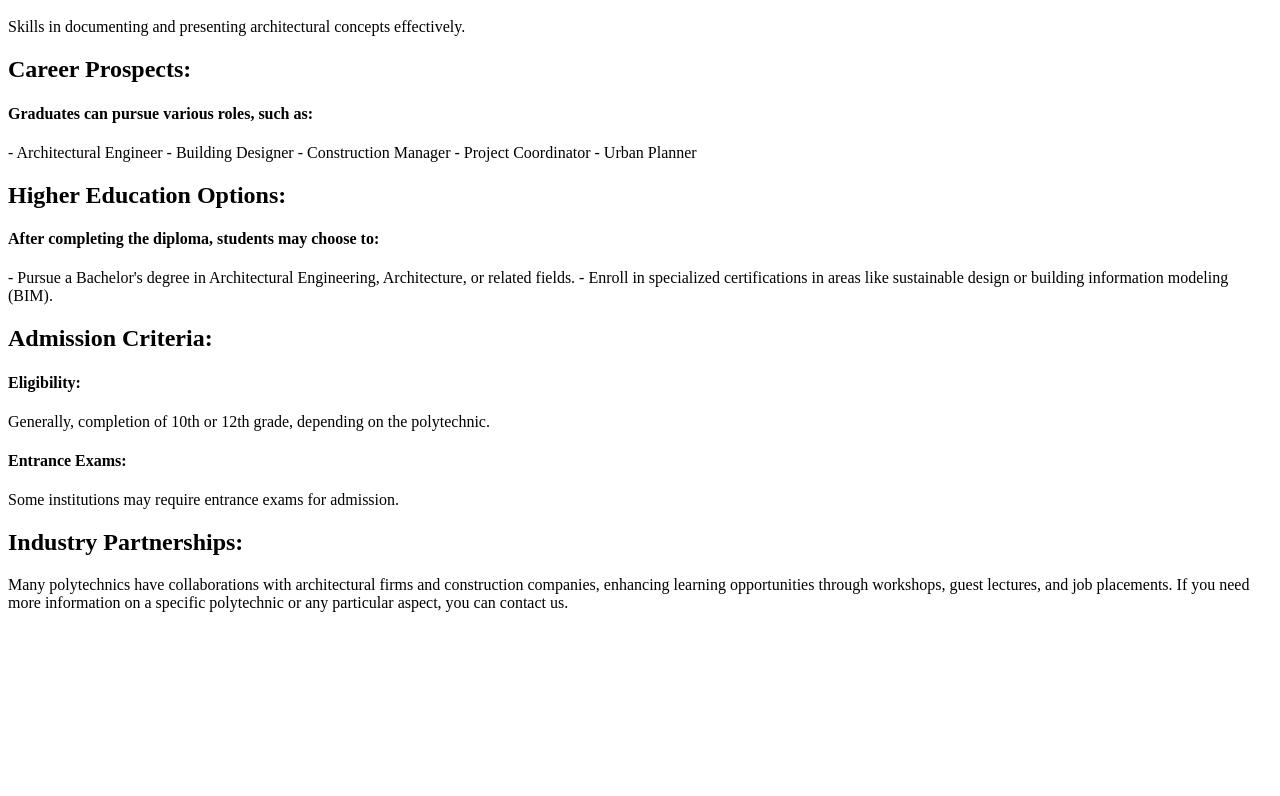
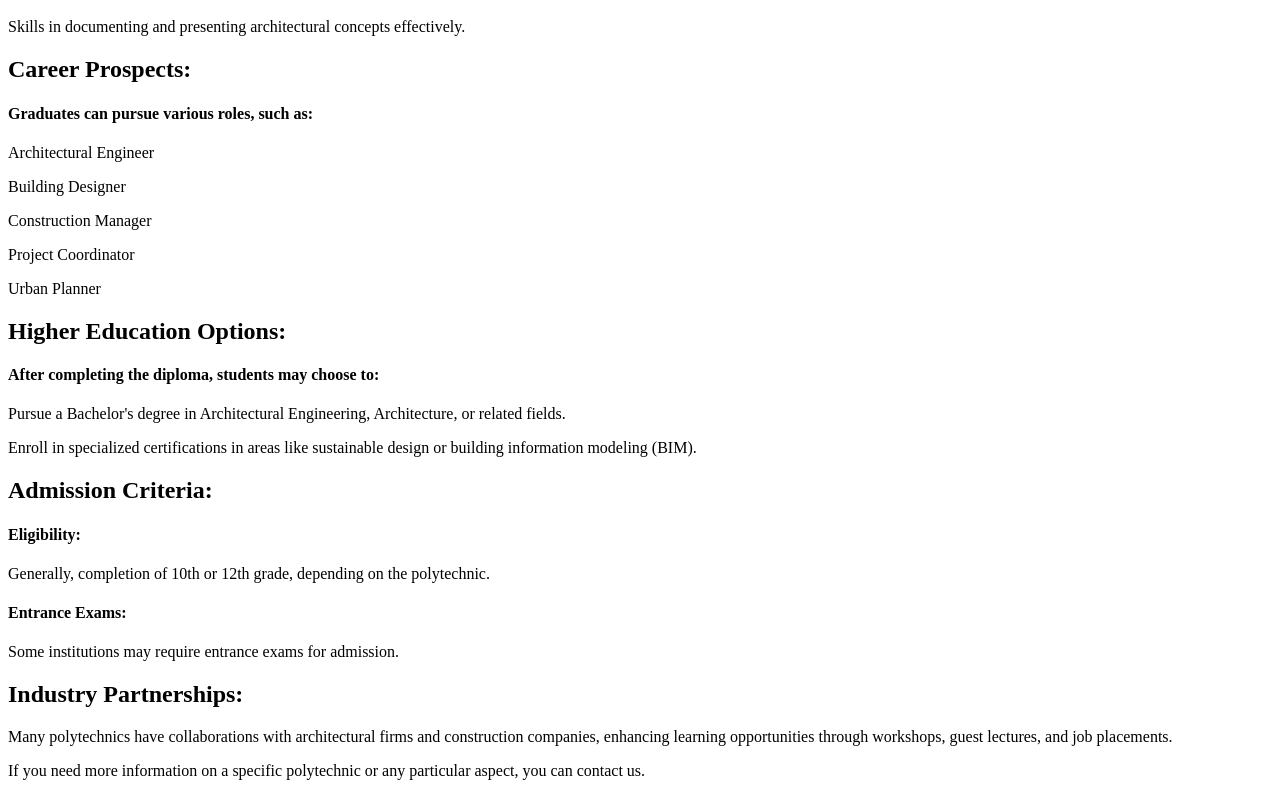
Before and after one commit to NaveenYadav911/diploma, a plain HTML site: page architectural.html in a window 1280 px wide. Shown: the part 1445-2241 px from the top of the page. Before the commit the page ends 2065 px from the top, so only its background shows below. Drawn offline with Linux system fonts and the light colour scheme.

Commit message:
Update architectural.html

```diff
--- a/architectural.html
+++ b/architectural.html
@@ -56,17 +56,17 @@
         <h2>Career Prospects:</h2>
 
         <h4>Graduates can pursue various roles, such as:</h4>
-        - Architectural Engineer
-        - Building Designer
-        - Construction Manager
-        - Project Coordinator
-        - Urban Planner
+        <p>Architectural Engineer</p>
+        <p>Building Designer</p>
+        <p>Construction Manager</p>
+        <p>Project Coordinator</p>
+        <p>Urban Planner</p>
 
         <h2>Higher Education Options:</h2>
 
         <h4>After completing the diploma, students may choose to:</h4>
-        - Pursue a Bachelor's degree in Architectural Engineering, Architecture, or related fields.
-        - Enroll in specialized certifications in areas like sustainable design or building information modeling (BIM).
+        </p> Pursue a Bachelor's degree in Architectural Engineering, Architecture, or related fields.</p>
+        </p> Enroll in specialized certifications in areas like sustainable design or building information modeling (BIM).</p>
 
         <h2>Admission Criteria:</h2>
 
@@ -76,9 +76,9 @@
 
         <h2>Industry Partnerships:</h2>
 
-        Many polytechnics have collaborations with architectural firms and construction companies, enhancing learning opportunities through workshops, guest lectures, and job placements.
+       <p> Many polytechnics have collaborations with architectural firms and construction companies, enhancing learning opportunities through workshops, guest lectures, and job placements.</p>
 
-        If you need more information on a specific polytechnic or any particular aspect, you can contact us.
+       <p> If you need more information on a specific polytechnic or any particular aspect, you can contact us.</p>
     </div>
 </body>
 </html>
```
